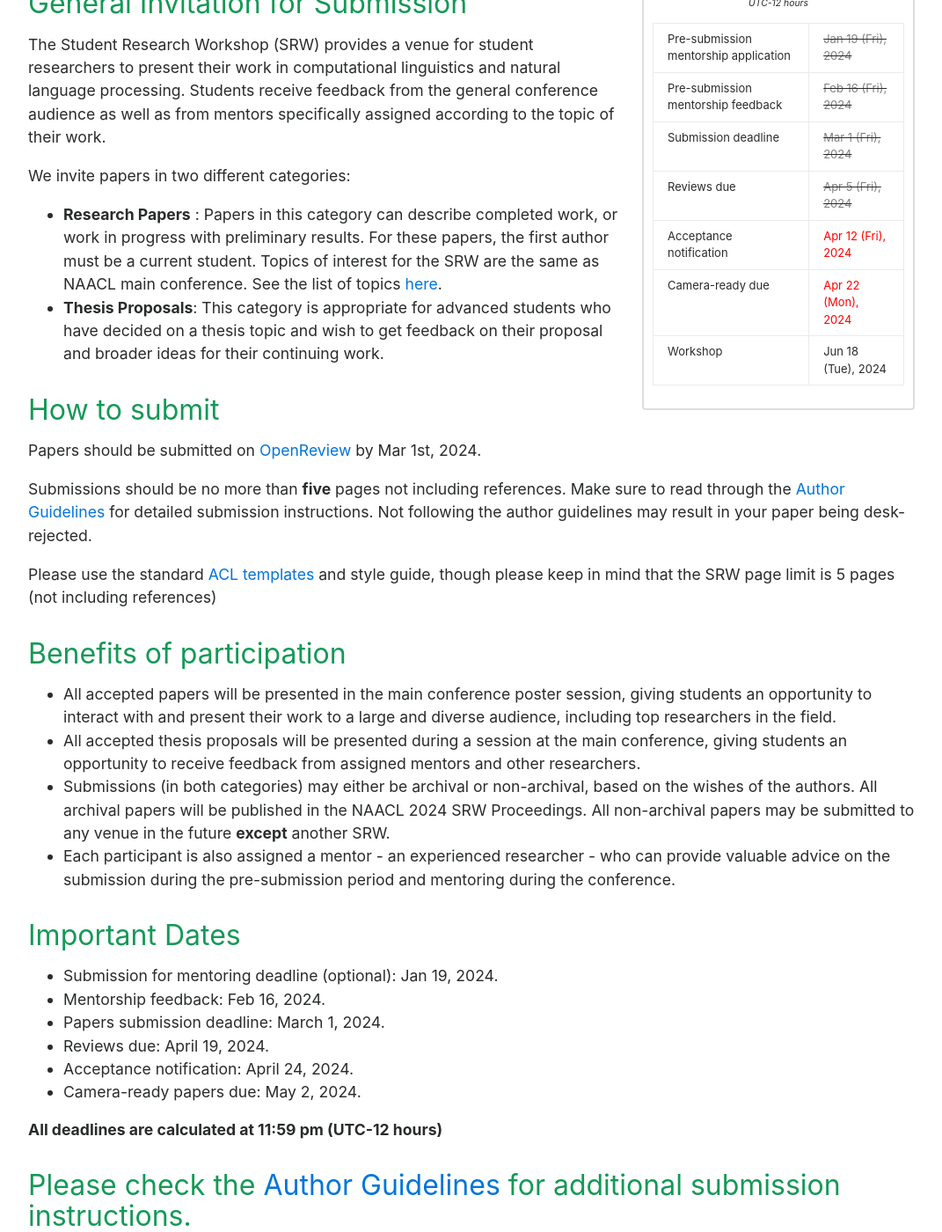
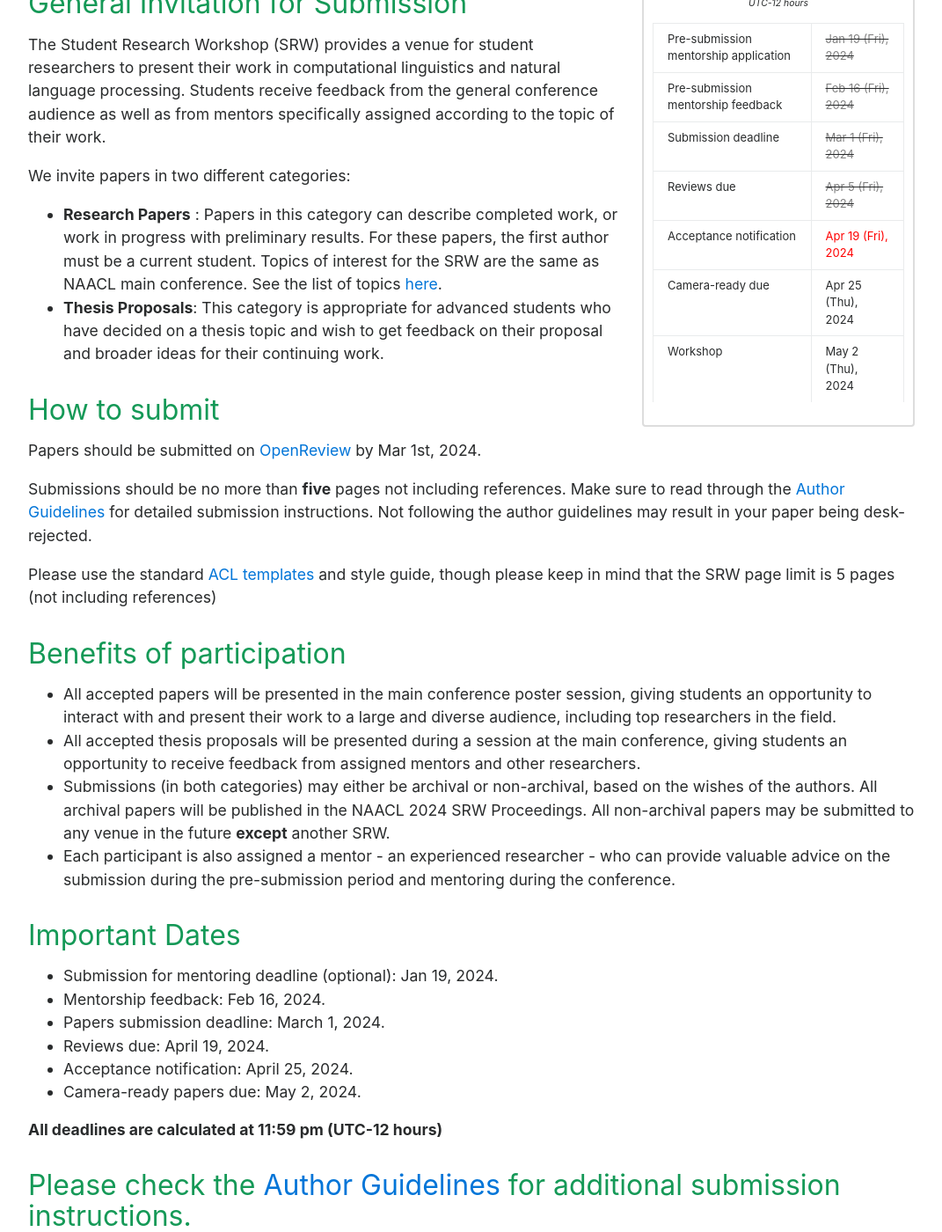
Before and after one commit to naacl2025-srw/naacl2025-srw.github.io, a Jekyll site: the page built from cfp.md, in a window 1280 px wide and 1400 px high, scrolled down 568 px. Shown: the whole window at 88% size, without its empty margins (104-1175 px from the left). Built offline with Jekyll 4.4.1, drawn with Linux system fonts in a browser that asks for light colours.

Commit message:
Timeline change

```diff
--- a/_layouts/default.html
+++ b/_layouts/default.html
@@ -11,9 +11,9 @@
     {% capture presubfeed %}{{'Feb 16 2024' | date: '%s'}}{% endcapture %}
     {% capture sub %}{{'March 1 2024' | date: '%s'}}{% endcapture %}
     {% capture revdue %}{{'April 5 2024' | date: '%s'}}{% endcapture %}
-    {% capture not %}{{'April 12 2024' | date: '%s'}}{% endcapture %}
-    {% capture cam %}{{'April 22 2024' | date: '%s'}}{% endcapture %}
-    {% capture workshop %}{{'June 18 2024' | date: '%s'}}{% endcapture %}
+    {% capture not %}{{'April 19 2024' | date: '%s'}}{% endcapture %}
+    {% capture cam %}{{'April 25 2024' | date: '%s'}}{% endcapture %}
+    {% capture workshop %}{{'May 2 2024' | date: '%s'}}{% endcapture %}
 
     <section class="main-content">
       <div id="side-table-wrapper" style="float:right; width:310px; font-size: small">
--- a/cfp.md
+++ b/cfp.md
@@ -35,7 +35,7 @@ Please use the standard [ACL templates](https://github.com/acl-org/acl-style-fil
 - Mentorship feedback: Feb 16, 2024.
 - Papers submission deadline: March 1, 2024.
 - Reviews due: April 19, 2024.
-- Acceptance notification: April 24, 2024.
+- Acceptance notification: April 25, 2024.
 - Camera-ready papers due: May 2, 2024.
 
 __All deadlines are calculated at 11:59 pm (UTC-12 hours)__
```
Also changed, not shown: 1 other file.
